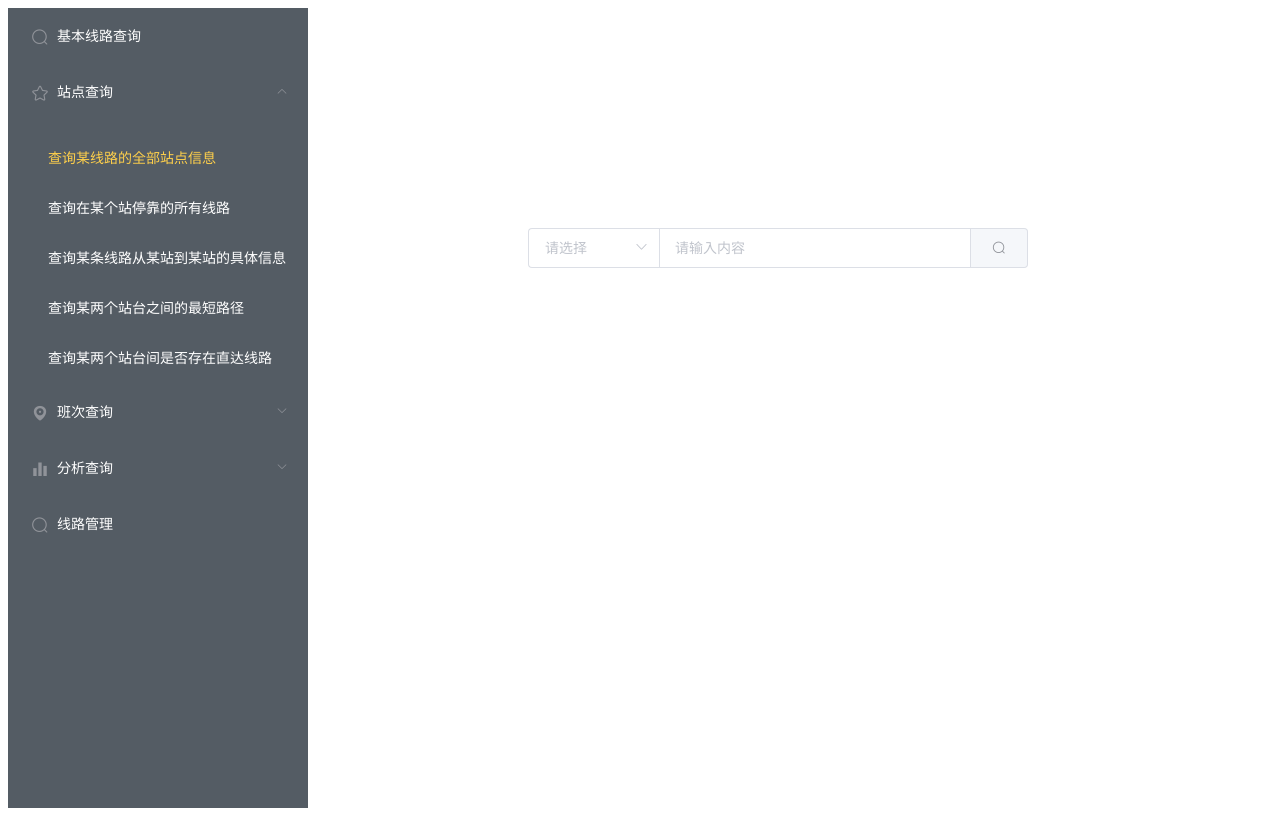
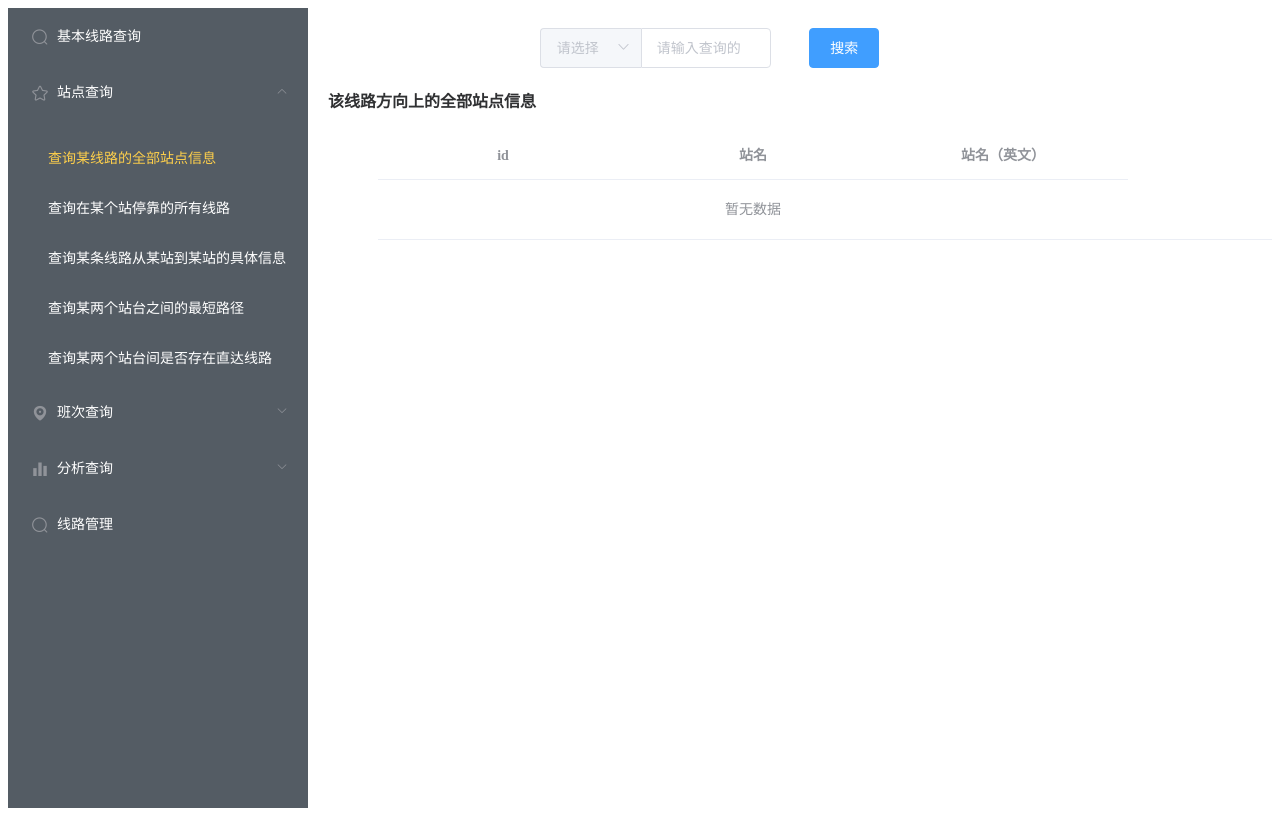
Before and after one commit to coolguychen/Jinhe_frontEnd, a Vue app: page /2-1 in a window 1280 px wide. Built offline with nearby package versions, Linux system fonts and the light colour scheme.

Commit message:
需求2--对应2-1.vue

```diff
--- a/src/components/Views/require-2/2-1.vue
+++ b/src/components/Views/require-2/2-1.vue
@@ -1,32 +1,98 @@
 <!--需求2：查询某条线路方向的全部站点信息-->
+<!--/**
+     * 2. 获取某条线路的全部站点信息
+     * @param name 线路名
+     * @param direction 方向（上行/下行）
+     * @return
+     */
+    @GetMapping("/getStations")
+    public List<Station> getStationsByLineName(String name, String direction){
+        String lineName = name+direction;
+        return stationService.queryPathByLineName(lineName);
+    }
+-->
 <template>
-  <div style="margin-top: 200px; margin-left:200px">
-  <el-input style ="width:500px" placeholder="请输入内容" v-model="input1" class="input-with-select">
-    <el-select v-model="select" slot="prepend" placeholder="请选择">
-      <el-option label="上行" value="1"></el-option>
-      <el-option label="下行" value="2"></el-option>
-    </el-select>
-    <el-button slot = "append" type="primary" icon="el-icon-search"></el-button>
-  </el-input>
-</div>
+  <div>
+    <el-row style="width: auto" type="flex" class="row-input" justify="center">
+      <el-col :span="6">
+        <el-input  v-model="name" placeholder="请输入查询的线路名" clearable>
+          <el-select  v-model="direction" slot="prepend" placeholder="请选择">
+            <el-option label="上行" value="上行"></el-option>
+            <el-option label="下行" value="下行"></el-option>
+          </el-select>
+        </el-input>
+
+      </el-col>
+      <el-col :span="6" :offset="1">
+        <el-button type="primary" @click="getByLineName" >搜索</el-button>
+      </el-col>
+    </el-row>
+
+    <!--返回该线路的全部station信息-->
+    <div style="margin-top:20px">
+      <el-descriptions title="该线路方向上的全部站点信息" >
+      </el-descriptions>
+    </div>
+    <el-table
+      :data="tableData"
+      stripe
+      style="width: 100%; margin-left:50px; text-align: center; align-content: center">
+      <el-table-column
+        prop="id"
+        label="id"
+        width="250"
+        align="center"
+      >
+      </el-table-column>
+      <el-table-column
+        prop="name"
+        label="站名"
+        align="center"
+        width="250">
+      </el-table-column>
+      <el-table-column
+        prop="english"
+        label="站名（英文）"
+        width="250"
+        align="center"
+      >
+      </el-table-column>
+    </el-table>
+  </div>
 </template>
 
 <script>
+import request from "../../../utils/request"
+
 export default {
   data () {
     return {
-      input1: '',
-      select: ''
+      name: '',
+      direction: '',
+      tableData:[
+      ]
+    }
+  },
+  methods:{
+    getByLineName() {
+      console.log(this.name,this.direction)
+      request.get('/station/getStations', { params:{
+          name: this.name,
+          direction: this.direction
+        }}).then(res => {
+        console.log(res)
+        this.tableData = res
+      })
     }
   }
 }
 </script>
 
 <style>
- .el-select .el-input {
-    width: 130px;
+ .el-select  {
+    width: 100px;
   }
-  .input-with-select .el-input-group__prepend {
+  .input-with-select  {
     background-color: #fff;
   }
 </style>
```
